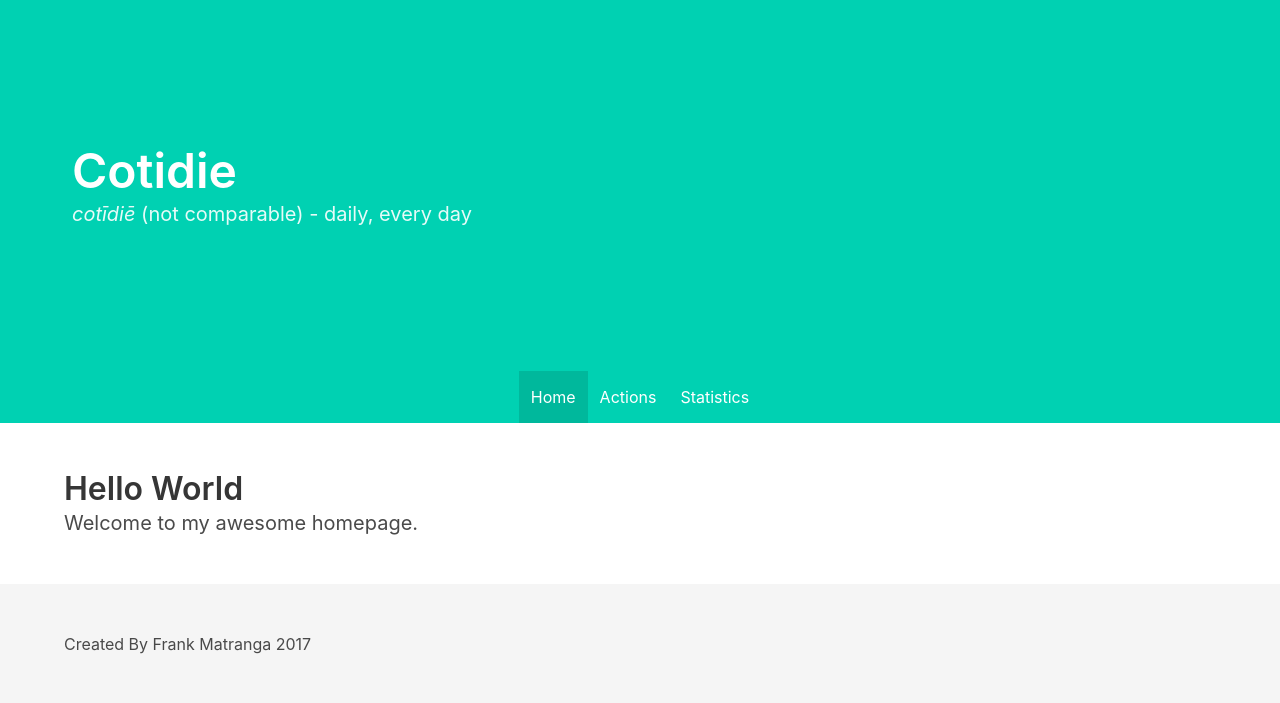
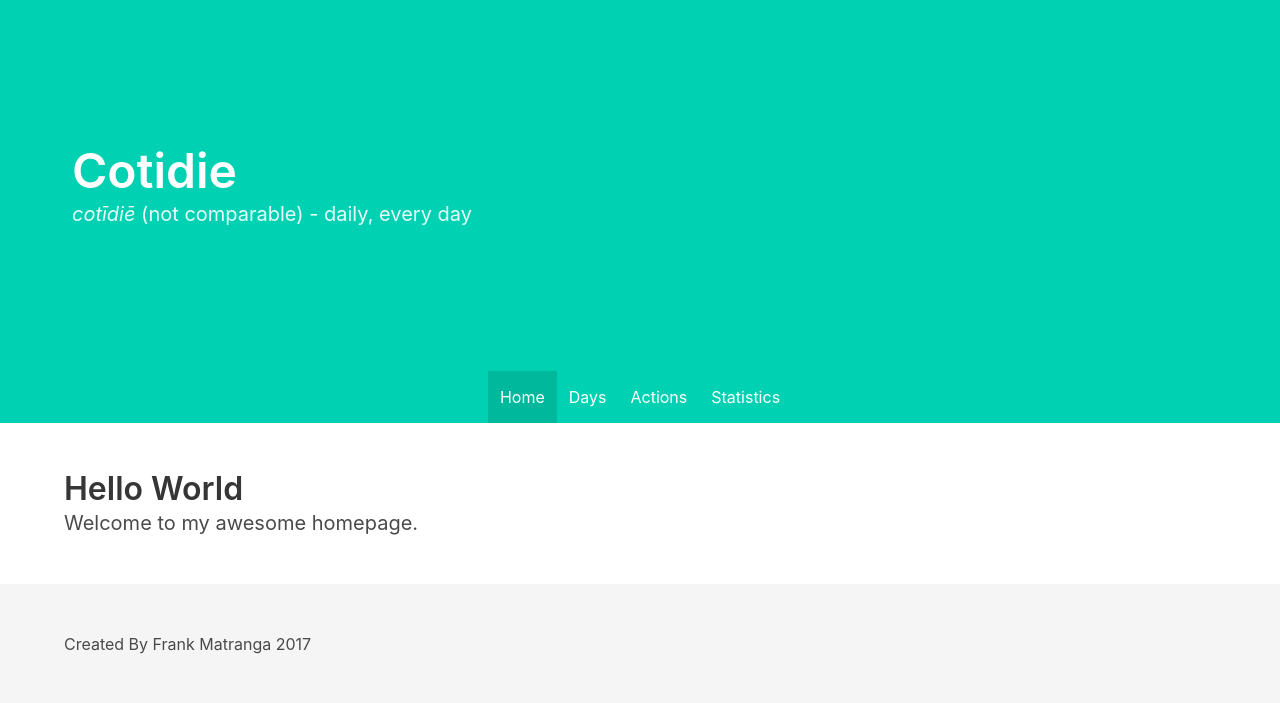
Before and after one commit to Apexal/cotidie, a Flask app: page / in a window 1280 px wide. Shown: the top 703 px of the page. Run offline with Flask 2, Linux system fonts and the light colour scheme; some libraries are stand-ins or nearby versions.

Commit message:
Single day view

```diff
--- a/cotidie/templates/includes/navbar.html
+++ b/cotidie/templates/includes/navbar.html
@@ -4,6 +4,7 @@
             <div class="navbar-menu">
                 <div class="navbar-start">
                     <a class="navbar-item {% if request.path == '/' %}is-active{% endif %}" href="/">Home</a>
+                    <a class="navbar-item {% if '/days' in request.path %}is-active{% endif %}" href="/days">Days</a>
                     <a class="navbar-item {% if '/actions' in request.path %}is-active{% endif %}" href="/actions">Actions</a>
                     <a class="navbar-item {% if '/statistics' in request.path %}is-active{% endif %}" href="/statistics">Statistics</a>
                 </div>
--- a/cotidie/views.py
+++ b/cotidie/views.py
@@ -2,6 +2,8 @@ from cotidie import app
 from flask import request, render_template, redirect, url_for, flash
 from cotidie.database import *
 from cotidie.auth import *
+
+from datetime import datetime
 
 @app.route("/")
 def index():
@@ -28,3 +30,12 @@ def add_action():
     flash('Successfully added new action.', 'success')
 
     return redirect(url_for('actions', action_id=new_action.id))
+
+@app.route("/days")
+@app.route("/days/<string:date>")
+def days(date=None):
+    if date is None:
+        return redirect(url_for('days', date=datetime.today().strftime('%Y-%m-%d')))
+    else:
+        date = datetime.strptime(date, '%Y-%m-%d')
+        return render_template('day.html', date=date)
```
Also changed, not shown: cotidie/templates/day.html (added, +9 -0 lines).
